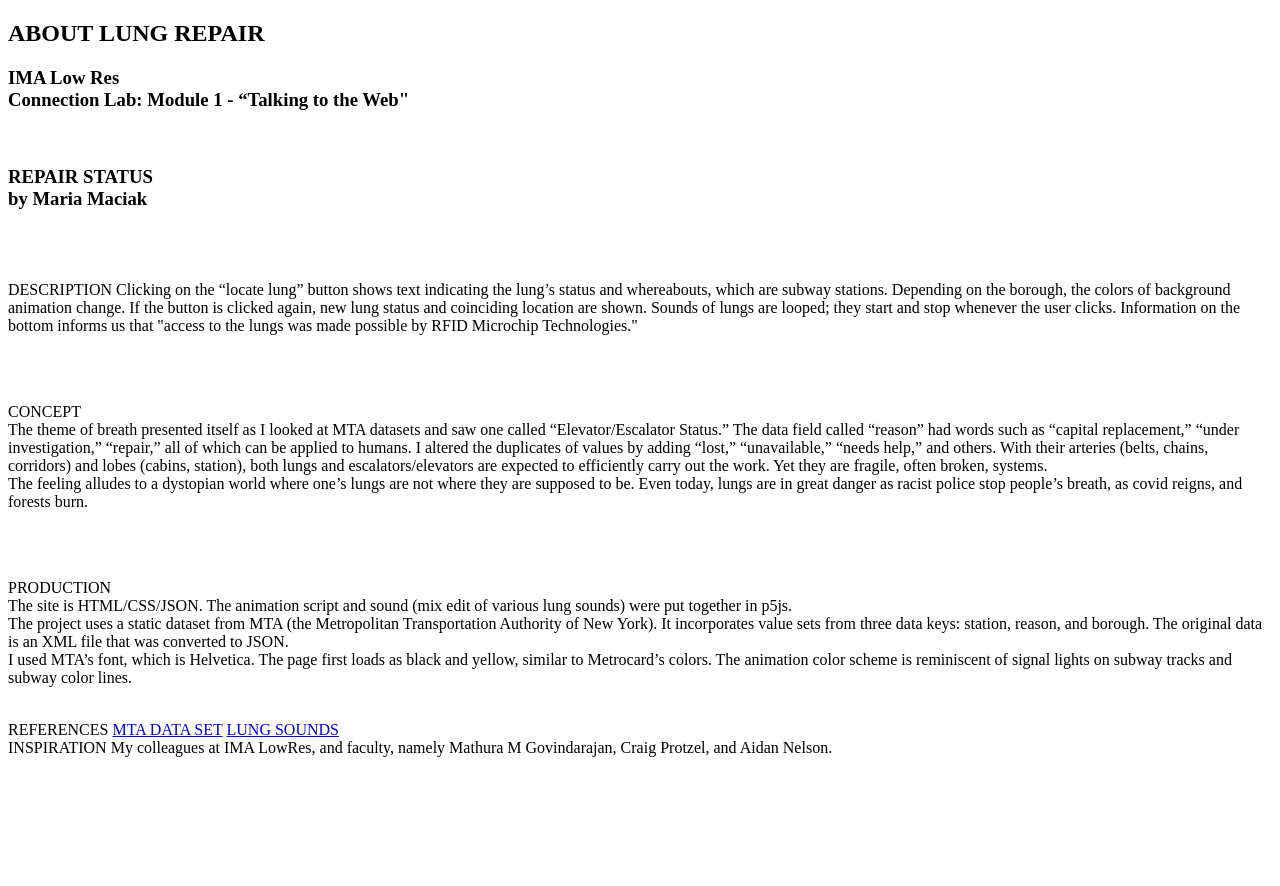
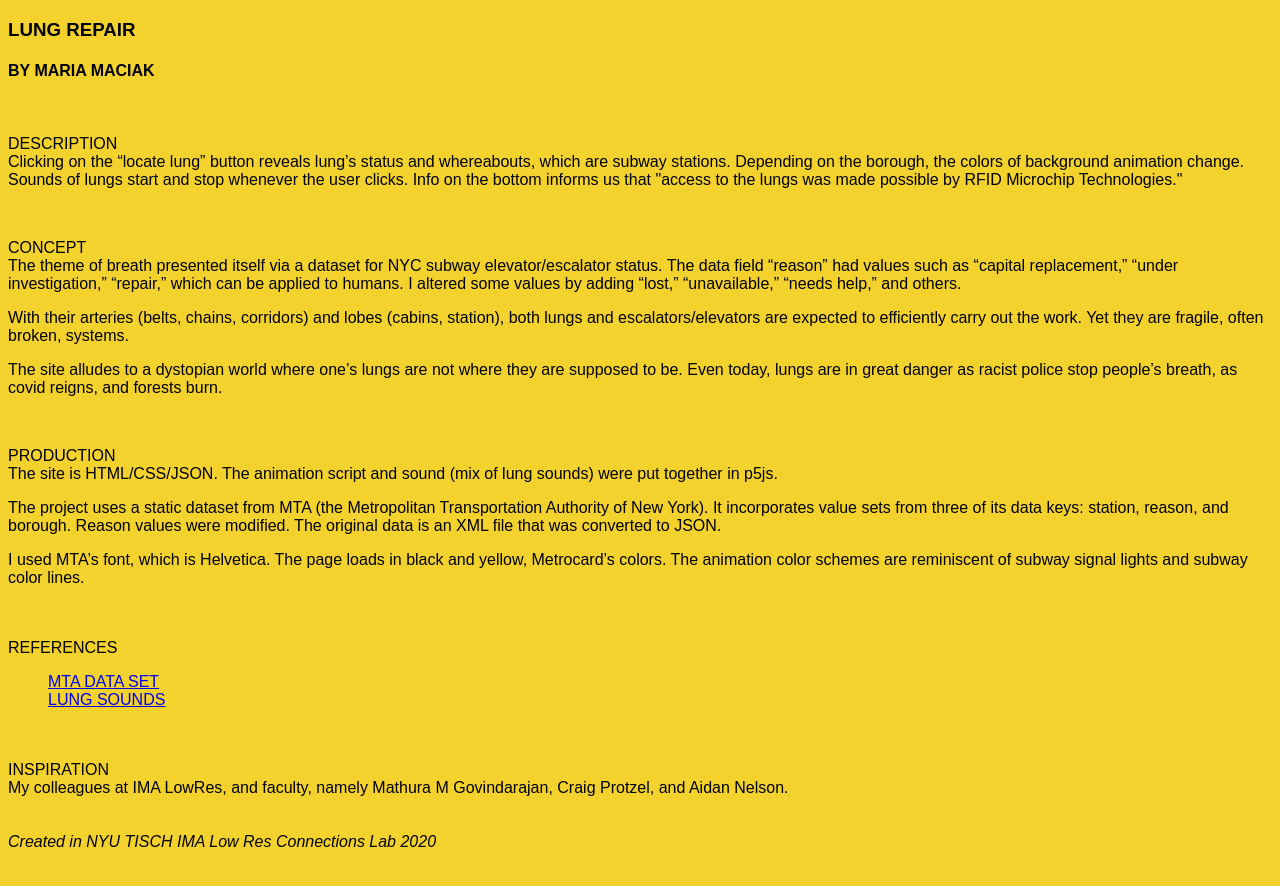
Before and after one commit to monkeyharbor/lungs, a plain HTML site: page ABOUT/index.html in a window 1280 px wide. Before the commit the page ends 855 px from the top, so only its background shows below. Drawn offline with Linux system fonts and the light colour scheme.

Commit message:
about page not designed

```diff
--- a/ABOUT/index.html
+++ b/ABOUT/index.html
@@ -4,49 +4,52 @@
     <meta charset="UTF-8">
     <meta name="viewport" content="width=device-width, initial-scale=1.0">
     <title>about</title>
+    <link rel="stylesheet" href="style.css"/>
 </head>
 
 <body>
-<h2>ABOUT LUNG REPAIR</h2>
 
-<h3>IMA Low Res<br>
-Connection Lab: Module 1 - “Talking to the Web"</h3>
+<h3>LUNG REPAIR</h3>
+<h4>BY MARIA MACIAK</h4>
+
 <br>
-<h3> REPAIR STATUS <br>
-by Maria Maciak </h3>
+<p>DESCRIPTION <br>
+    Clicking on the “locate lung” button reveals lung’s status and whereabouts, which are subway stations. Depending on the borough, the colors of background animation change. Sounds of lungs start and stop whenever the user clicks. Info on the bottom informs us that "access to the lungs was made possible by RFID Microchip Technologies."
+</p>
+<br>
+<p>CONCEPT<br>
+    The theme of breath presented itself via a dataset for NYC subway elevator/escalator status. The data field “reason” had values such as “capital replacement,” “under investigation,” “repair,” which can be applied to humans. I altered some values by adding “lost,” “unavailable,” “needs help,” and others.
+</p>
+<p>
+    With their arteries (belts, chains, corridors) and lobes (cabins, station), both lungs and escalators/elevators are expected to efficiently carry out the work. Yet they are fragile, often broken, systems.
+</p>
+<p>
+    The site alludes to a dystopian world where one’s lungs are not where they are supposed to be. Even today, lungs are in great danger as racist police stop people’s breath, as covid reigns, and forests burn.
+</p>
+<br>
+<p>PRODUCTION<br>
+The site is HTML/CSS/JSON. The animation script and sound (mix of lung sounds) were put together in p5js.
+</p>
+<p>
+The project uses a static dataset from MTA (the Metropolitan Transportation Authority of New York). It incorporates value sets from three of its data keys: station, reason, and borough. Reason values were modified. The original data is an XML file that was converted to JSON.
+</p>
+<p>
+I used MTA’s font, which is Helvetica. The page loads in black and yellow, Metrocard’s colors. The animation color schemes are reminiscent of subway signal lights and subway color lines.
+</p>
 <br>
 <br>
-<p>DESCRIPTION
-Clicking on the “locate lung” button shows text indicating the lung’s status and whereabouts, which are subway stations. Depending on the borough, the colors of background animation change. If the button is clicked again, new lung status and coinciding location are shown. Sounds of lungs are looped; they start and stop whenever the user clicks. Information on the bottom informs us that "access to the lungs was made possible by RFID Microchip Technologies."</p>
+REFERENCES
+<br>
+<ul>
+<a href="http://web.mta.info/developers/data/nyct/nyct_ene.xml"> MTA DATA SET <br></a>
+<a href="https://www.easyauscultation.com/lung-sounds-reference-guide"> LUNG SOUNDS</a></ul>
 <br>
 <br>
-<p>CONCEPT
-<br>
-The theme of breath presented itself as I looked at MTA datasets and saw one called “Elevator/Escalator Status.” The data field called “reason” had words such as “capital replacement,” “under investigation,” “repair,” all of which can be applied to humans. I altered the duplicates of values by adding “lost,” “unavailable,” “needs help,” and others. With their arteries (belts, chains, corridors) and lobes (cabins, station), both lungs and escalators/elevators are expected to efficiently carry out the work. Yet they are fragile, often broken, systems.
-<br>
-The feeling alludes to a dystopian world where one’s lungs are not where they are supposed to be. Even today, lungs are in great danger as racist police stop people’s breath, as covid reigns, and forests burn.</p>
-<br>
-<br>
-<p>
-PRODUCTION
-<br>
-The site is HTML/CSS/JSON. The animation script and sound (mix edit of various lung sounds) were put together in p5js.
-<br>
-The project uses a static dataset from MTA (the Metropolitan Transportation Authority of New York). It incorporates value sets from three data keys: station, reason, and borough. The original data is an XML file that was converted to JSON.
-<br>
-I used MTA’s font, which is Helvetica. The page first loads as black and yellow, similar to Metrocard’s colors. The animation color scheme is reminiscent of signal lights on subway tracks and subway color lines.
-<br>
-</p>
-
-<br>
-REFERENCES
-<a href="http://web.mta.info/developers/data/nyct/nyct_ene.xml"> MTA DATA SET</a>
-<a href="https://www.easyauscultation.com/lung-sounds-reference-guide"> LUNG SOUNDS</a>
-<br>
-INSPIRATION
+INSPIRATION <br>
 My colleagues at IMA LowRes, and faculty, namely Mathura M Govindarajan, Craig Protzel, and Aidan Nelson.
 <br>
-<br><br><br><br><br>
+<br><br>
+<em>Created in NYU TISCH IMA Low Res Connections Lab 2020</em><br><br><br>
 
 </body>
 </html>
--- a/ABOUT/style.css
+++ b/ABOUT/style.css
@@ -0,0 +1,5 @@
+
+body {
+    font-family: Arial, Helvetica, sans-serif;
+    background-color: rgb(243, 210, 46)
+}
--- a/style.css
+++ b/style.css
@@ -32,17 +32,6 @@
     font-weight:bolder;
     cursor: pointer;
     }
-
-#statusANDlocation {
-    /* text-align: center;
-    margin: 30 30; */
-    /* position: absolute;
-    height: 50vh;
-    text-align: center; */
-    /* display: flex;
-    align-items: center;
-    justify-content: center; */
-}
 
 .info {
     margin:0 auto;
@@ -83,6 +72,19 @@
     justify-content: center;
 }
 
+#about {
+    position: relative;
+    height: 5vh;
+    text-align: center;
+    display: flex;
+    align-items: center;
+    justify-content: center;
+}
+
+a {
+    font-size: 15px;
+    color: rgb(243, 210, 46);
+  }
 
 canvas {
     position: fixed;
```
Also changed, not shown: index.html (+9 -3 lines).
